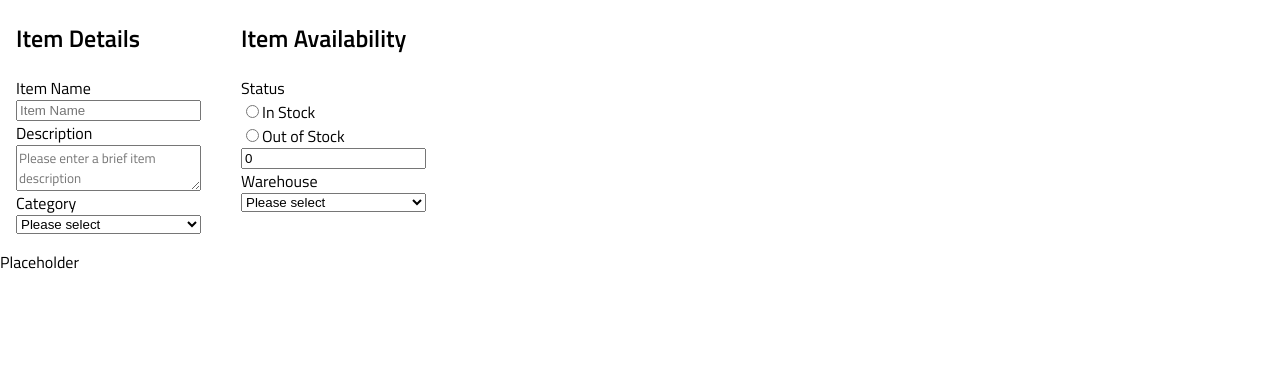
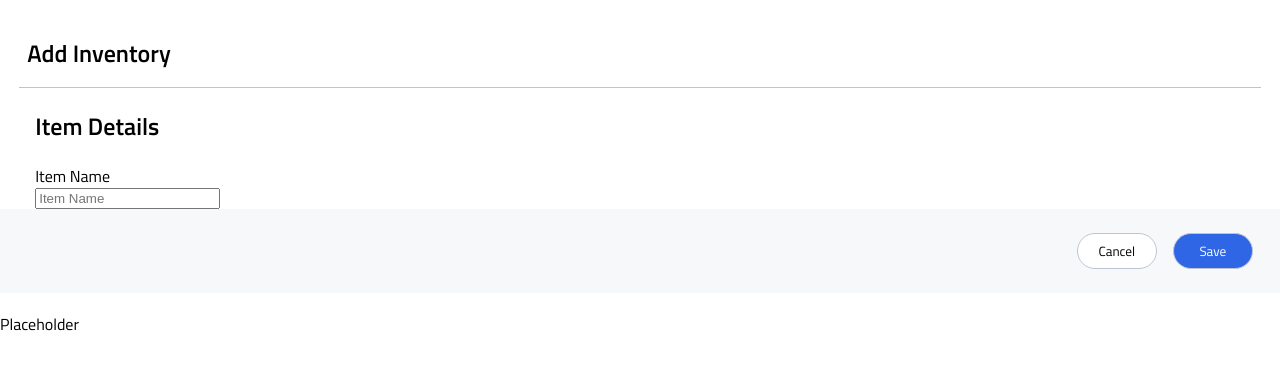
Before and after one commit to faizasidd/Instock, a React (Create React App) app: page /warehouse/add in a window 1280 px wide. Shown: the top 370 px of the page. Built offline with nearby package versions, Linux system fonts and the light colour scheme.

Commit message:
reused useform.js helper function in inventory form (reusable) and injected inventory form component into add inventory item component

```diff
--- a/src/App.js
+++ b/src/App.js
@@ -6,11 +6,12 @@ import Placeholder from "./components/Placeholder/Placeholder";
 import EditWarehouse from "./components/EditWarehouse/EditWarehouse";
 import AddWarehouse from "./components/AddWarehouse/AddWarehouse";
 import InventoryForm from "./components/InventoryForm/InventoryForm";
+import AddInventoryItem from "./components/AddInventoryItem/AddInventoryItem";
 
 function App() {
   return (
     <BrowserRouter>
-      <InventoryForm/>
+      <AddInventoryItem />
 
       <Switch>
         <Route path="/" exact component={Placeholder} />
--- a/src/components/AddInventoryItem/AddInventoryItem.js
+++ b/src/components/AddInventoryItem/AddInventoryItem.js
@@ -1,8 +1,84 @@
 import React from "react";
+import { useState, useEffect } from "react";
+import axios from "axios";
+import useForm from "../../utils/useForm";
+
 import "./AddInventoryItem.scss";
+import InventoryForm from "../InventoryForm/InventoryForm";
+// import InventoryForm from "../InventoryForm/InventoryForm";
 
 const AddInventoryItem = () => {
-  return <div></div>;
+  const [inventory, setInventory] = useState({
+    itemName: "",
+  });
+
+  const { handleChange, values, errors, handleSubmit } = useForm();
+
+  const handleInputChange = (e) => {
+    e.preventDefault();
+    handleChange(e);
+    setInventory({ ...inventory, [e.target.name]: e.target.value });
+    console.log(inventory);
+  };
+
+  // const handleChange = (e) => {
+  //   e.preventDefault();
+  //   // const newInventoryData = { ...inventory };
+  //   // newInventoryData = e.target.value;
+  //   // setInventory(newInventoryData);
+  //   // console.log(newInventoryData);
+  //   setInventory({ ...inventory, [e.target.name]: e.target.value });
+  //   console.log(inventory)
+  // };
+  const submitAddedItem = (e) => {
+    e.preventDefault();
+    axios
+      .post(
+        "http://localhost:8080/inventories",
+        {
+          itemName: inventory.itemName,
+        },
+        {
+          "Content-Type": "application/json",
+        }
+      )
+      .then((response) => {
+        console.log(response);
+      });
+  };
+
+  return (
+    <div className="edit-warehouse">
+      <div className="edit-warehouse__title-container">
+        {/* <img src={arrowBack} /> */}
+        <h1 className="edit-warehouse__title">Add Inventory</h1>
+      </div>
+      <div className="edit-warehouse__form-container">
+        <div>
+          <InventoryForm
+            handleInputChange={handleInputChange}
+            inventory={inventory}
+            setInventory={setInventory}
+            errors={errors}
+            handleSubmit={handleSubmit}
+          />
+        </div>
+      </div>
+      <div className="edit-warehouse__button-container">
+        <button className="edit-warehouse__button">Cancel</button>
+        <button
+          // disabled={!isEnabled}
+          // onClick={(e) => submitAddedItem(e)}
+          onClick={(e) => handleSubmit(e, inventory)}
+          type="submit"
+          value="submit"
+          className="edit-warehouse__button--save"
+        >
+          Save
+        </button>
+      </div>
+    </div>
+  );
 };
 
 export default AddInventoryItem;
--- a/src/components/EditWarehouse/EditWarehouse.js
+++ b/src/components/EditWarehouse/EditWarehouse.js
@@ -38,6 +38,8 @@ const EditWarehouse = () => {
     setWarehouse({ ...warehouse, [e.target.name]: e.target.value });
   };
 
+  const isEnabled = errors.length === 0;
+
   return (
     <div className="edit-warehouse">
       <div className="edit-warehouse__title-container">
@@ -56,6 +58,7 @@ const EditWarehouse = () => {
       <div className="edit-warehouse__button-container">
         <button className="edit-warehouse__button">Cancel</button>
         <button
+          // disabled={!isEnabled}
           onClick={(e) => handleSubmit(e, warehouse)}
           type="submit"
           value="submit"
--- a/src/components/InventoryForm/InventoryForm.js
+++ b/src/components/InventoryForm/InventoryForm.js
@@ -2,15 +2,24 @@ import React from "react";
 import "./InventoryForm.scss";
 import errorIcon from "../../assets/icons/error-24px.svg";
 
-const InventoryForm = () => {
+const InventoryForm = (props) => {
   return (
     <div>
-      <form className="form__content">
+      <form
+        className="form__content"
+        onSubmit={(e) => props.handleSubmit(e, props.inventory)}
+      >
         <div className="form__container">
           <h2>Item Details</h2>
           <label>Item Name</label>
-          <input type="text" placeholder="Item Name"></input>
-          <label>Description</label>
+          <input
+            type="text"
+            name="itemName"
+            value={props.inventory.itemName}
+            placeholder="Item Name"
+            onChange={props.handleInputChange}
+          ></input>
+          {/* <label>Description</label>
           <textarea
             className="form__textfield"
             placeholder="Please enter a brief item description"
@@ -33,7 +42,7 @@ const InventoryForm = () => {
               type="radio"
               name="select"
               value="In Stock"
-            //   disabled={true}
+              //   disabled={true}
             />
             <span>In Stock</span>
           </div>
@@ -45,14 +54,14 @@ const InventoryForm = () => {
           <label>Warehouse</label>
           <select>
             <option>Please select</option>
-            <option>Manhattan</option>
-            <option>Washington</option>
-            <option>Jersey</option>
-            <option>San Fran</option>
-            <option>Santa Monica</option>
-            <option>Seattle</option>
-            <option>Miami</option>
-          </select>
+            <option value="Manhattan">Manhattan</option>
+            <option value="Washington">Washington</option>
+            <option value="Jersey">Jersey</option>
+            <option value="San Fran">San Fran</option>
+            <option value="Santa Monica">Santa Monica</option>
+            <option value="Seattle">Seattle</option>
+            <option value="Miami">Miami</option>
+          </select> */}
         </div>
       </form>
     </div>
--- a/src/utils/useForm.js
+++ b/src/utils/useForm.js
@@ -42,6 +42,17 @@ const useForm = (callback) => {
           return { ...errors, contactEmail: "" };
         }
         break;
+
+      case "contactName":
+        if (value.length === 0) {
+          return {
+            ...errors,
+            contactName: "This field is required",
+          };
+        } else {
+          return { ...errors, contactName: "" };
+        }
+        break;
       default:
         if (value.length === 0) {
           console.log("setting error", name, value);
@@ -66,20 +77,20 @@ const useForm = (callback) => {
     setErrors(errors);
   };
 
-  const handleSubmit = (e, warehouse) => {
-    //passing entire warehouse object
-    console.log("submitting", warehouse);
+  const handleSubmit = (e, object) => {
+    //passing entire warehouse/inventory object
+    console.log("submitting", object);
     e.preventDefault();
 
     let existingErrors = {}; //object that holds all errors
     // if (Object === null) {
     //   return null;
     // }
-    Object.keys(warehouse || {}).forEach((key) => {
-      //looping through each key in the warehouse object
+    Object.keys(object || {}).forEach((key) => {
+      //looping through each key in the warehouse/inventory object
       //and validating its value
       //and returning an error object
-      const newError = validate(e, key, warehouse[key]);
+      const newError = validate(e, key, object[key]);
 
       //merging the new error object to existingErrors object synchronously in memory
       existingErrors = { ...existingErrors, ...newError };
```
